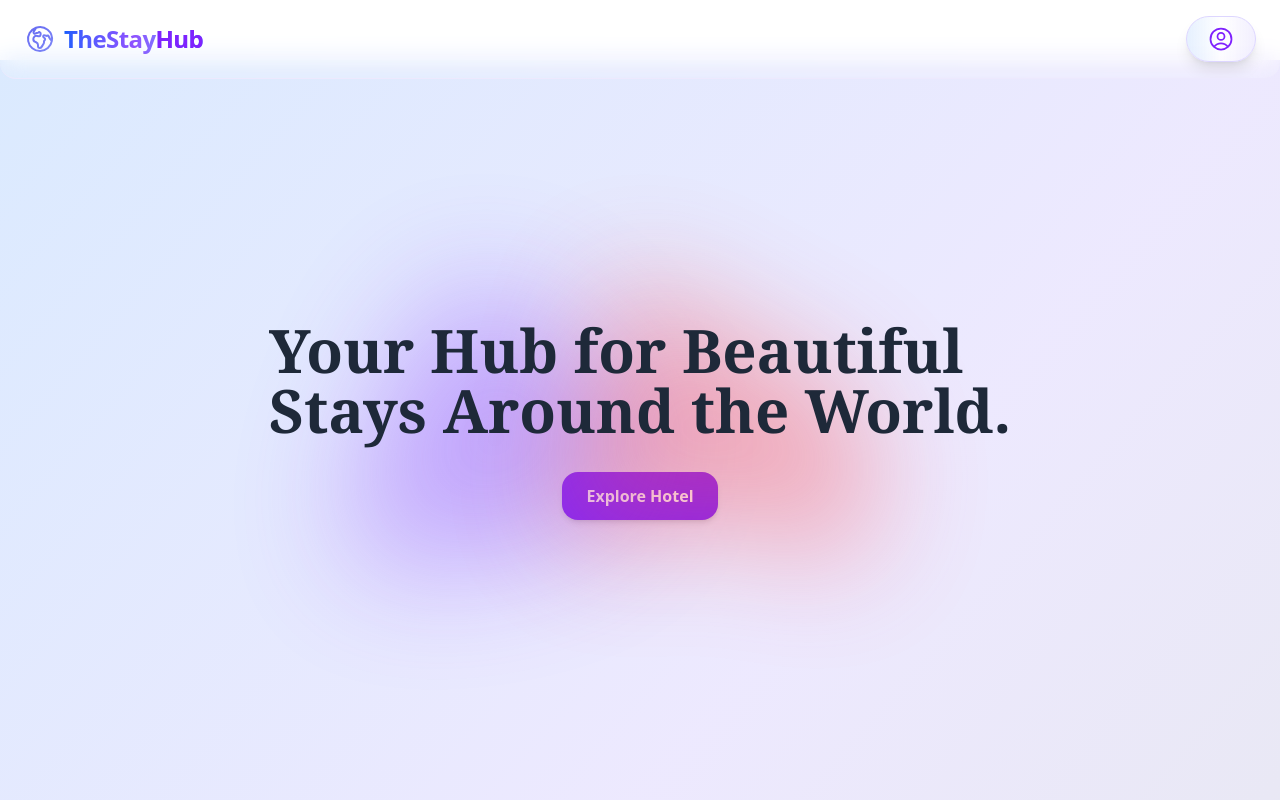
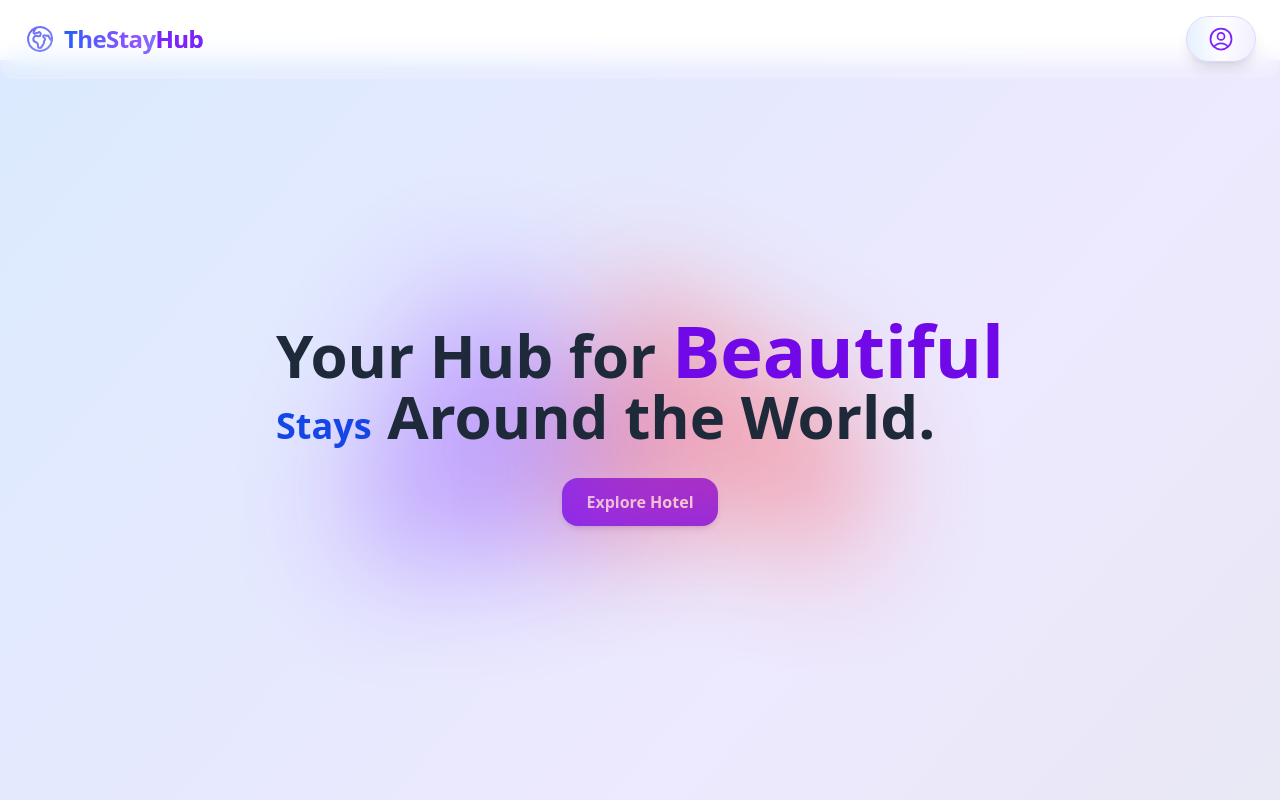
Before and after one commit to MOHIT-IITP/theStayHubRedux, a React (Vite) app in the folder frontend/: page /landing in a window 1280 px wide. Shown: the top 800 px of the page. Built offline with nearby package versions, Linux system fonts and the light colour scheme; no server answers.

Commit message:
update landing page

```diff
--- a/frontend/src/index.css
+++ b/frontend/src/index.css
@@ -1,4 +1,5 @@
 @import "tailwindcss";
+@import url('https://fonts.googleapis.com/css2?family=Poppins:ital,wght@0,100;0,200;0,300;0,400;0,500;0,600;0,700;0,800;0,900;1,100;1,200;1,300;1,400;1,500;1,600;1,700;1,800;1,900&display=swap');
 
 @layer components {
   .input-style {
--- a/frontend/src/pages/LandingPage.jsx
+++ b/frontend/src/pages/LandingPage.jsx
@@ -16,8 +16,10 @@
                 className="z-1 absolute top-0 left-1/2 -translate-x-1/2 w-[40vw] h-auto opacity-40 pointer-events-none animate-orangeBlob"
                 style={{ animation: 'orangeBlobMove 10s ease-in-out infinite alternate', filter: 'blur(60px)' }}
             />
-            <h1 className='text-6xl z-2 font-bold font-serif text-gray-800 mb-8'>
-                Your Hub for Beautiful <br /> Stays Around the World.
+            <h1
+                className=' hello text-6xl z-2 font-bold mb-8 text-gray-800'
+            >
+                Your Hub for <span className='text-7xl text-violet-700'>Beautiful</span>  <br /> <span className='text-4xl text-blue-700'>Stays</span>  Around the World.
             </h1>
             <Link to="/">
                 <button className='px-6 z-2 py-3 bg-violet-600 text-white rounded-2xl shadow-md hover:bg-blue-700 transition-colors font-semibold font-sans'>
```
